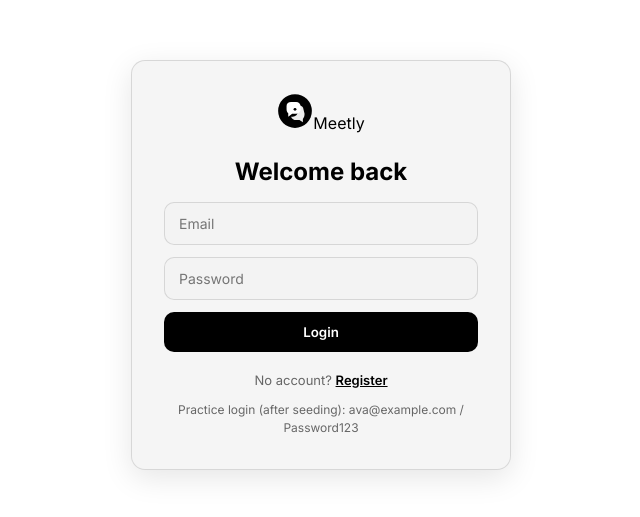
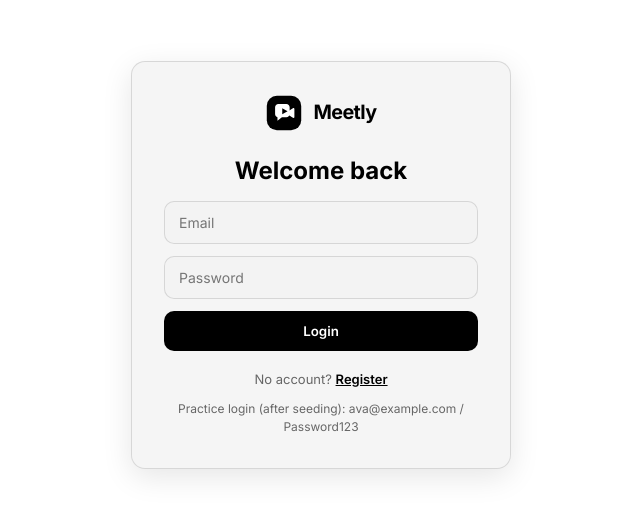
Before and after one commit to Pakiza-Aleem/Meetly, a React (Vite) app in the folder client/: page /login in a window 1280 px wide. Shown: the part 135-652 px from the top of the page, without its empty margins (319-959 px from the left). Built offline with nearby package versions, Linux system fonts and the light colour scheme; no server answers.

Commit message:
updated logo

```diff
--- a/client/src/components/Logo.jsx
+++ b/client/src/components/Logo.jsx
@@ -1,54 +1,70 @@
-export default function Logo({ size = 36, withText = true }) {
+export default function Logo({ size = 38, withText = true }) {
   return (
-    <div className="logo">
+    <div
+      className="meetly-logo"
+      style={{
+        "--logo-size": `${size}px`,
+      }}
+    >
+      {/* Meetly Icon */}
       <svg
+        className="meetly-logo-icon"
         width={size}
         height={size}
         viewBox="0 0 64 64"
-        aria-hidden="true"
+        fill="none"
+        xmlns="http://www.w3.org/2000/svg"
+        aria-label="Meetly"
       >
-        {/* Black circular background */}
-        <circle cx="32" cy="32" r="30" fill="#000000" />
-
-        {/* Left speech bubble */}
-        <path
-          d="M17 23
-             C17 18.5 20.5 16 25 16
-             H34
-             C38.5 16 42 19.5 42 24
-             V29
-             C42 33.5 38.5 37 34 37
-             H27
-             L20 42
-             V36
-             C18 34.5 17 32 17 29 Z"
-          fill="#FFFFFF"
+        {/* Black rounded square */}
+        <rect
+          x="3"
+          y="3"
+          width="58"
+          height="58"
+          rx="17"
+          fill="#000000"
         />
 
-        {/* Right speech bubble */}
+        {/* Main video/chat shape */}
         <path
-          d="M47 29
-             C47 24.5 43.5 22 39 22
-             H34
-             C36 23.5 37 25.5 37 28
-             V33
-             C37 38.5 33 42 28 42
-             H25
-             C26.5 46 30 48 34 48
-             H40
-             L46 52
-             V46
-             C48 44 49 41 49 37 Z"
-          fill="#FFFFFF"
-          opacity="0.92"
+          d="M17 22.5
+             C17 19.46 19.46 17 22.5 17
+             H36
+             C39.04 17 41.5 19.46 41.5 22.5
+             V33.5
+             C41.5 36.54 39.04 39 36 39
+             H28.5
+             L21 45
+             V39
+             C18.79 38.34 17 36.25 17 33.5
+             V22.5Z"
+          fill="white"
         />
 
-        {/* Small connection point */}
-        <circle cx="32" cy="29" r="2.5" fill="#000000" />
+        {/* Video/collaboration cutout */}
+        <path
+          d="M29 24
+             L38 29
+             L29 34
+             V24Z"
+          fill="black"
+        />
+
+        {/* Small connection bubble */}
+        <path
+          d="M39 29
+             L47 24
+             C48.1 23.3 49.5 24.1 49.5 25.4
+             V38.6
+             C49.5 39.9 48.1 40.7 47 40
+             L39 35V29Z"
+          fill="white"
+        />
       </svg>
 
       {withText && (
-        <span className="logo-text">
+        <span className="meetly-logo-text">
           Meetly
         </span>
       )}
--- a/client/src/index.css
+++ b/client/src/index.css
@@ -802,37 +802,37 @@ textarea:focus {
     font-size: 12px;
   }
 }
+.meetly-logo {
+  display: inline-flex;
+  align-items: center;
+  justify-content: flex-start;
+  gap: 10px;
+  height: var(--logo-size);
+  flex-shrink: 0;
+  white-space: nowrap;
+}
 
-import { useEffect, useState } from "react";
-import { useNavigate } from "react-router-dom";
-import Logo from "../components/Logo";
+.meetly-logo-icon {
+  display: block;
+  flex: 0 0 auto;
+}
 
-// Simple branded splash screen; transitions once the app is ready
-export default function Splash() {
-  const navigate = useNavigate();
-  const [fadeOut, setFadeOut] = useState(false);
+.meetly-logo-text {
+  display: inline-flex;
+  align-items: center;
+  height: 100%;
 
-  useEffect(() => {
-    const fade = setTimeout(() => setFadeOut(true), 900);
-    const go = setTimeout(() => navigate("/login"), 1300);
+  font-family:
+    Inter,
+    -apple-system,
+    BlinkMacSystemFont,
+    "Segoe UI",
+    sans-serif;
 
-    return () => {
-      clearTimeout(fade);
-      clearTimeout(go);
-    };
-  }, [navigate]);
+  font-size: calc(var(--logo-size) * 0.52);
+  font-weight: 700;
+  line-height: 1;
+  letter-spacing: -0.6px;
 
-  return (
-    <div className={`splash-screen ${fadeOut ? "splash-fade-out" : ""}`}>
-      <Logo size={64} withText={false} />
-
-      <h1 className="splash-title">
-        Meetly
-      </h1>
-
-      <p className="text-muted splash-tagline">
-        Connect. Collaborate. Create.
-      </p>
-    </div>
-  );
+  color: #000000;
 }
```
